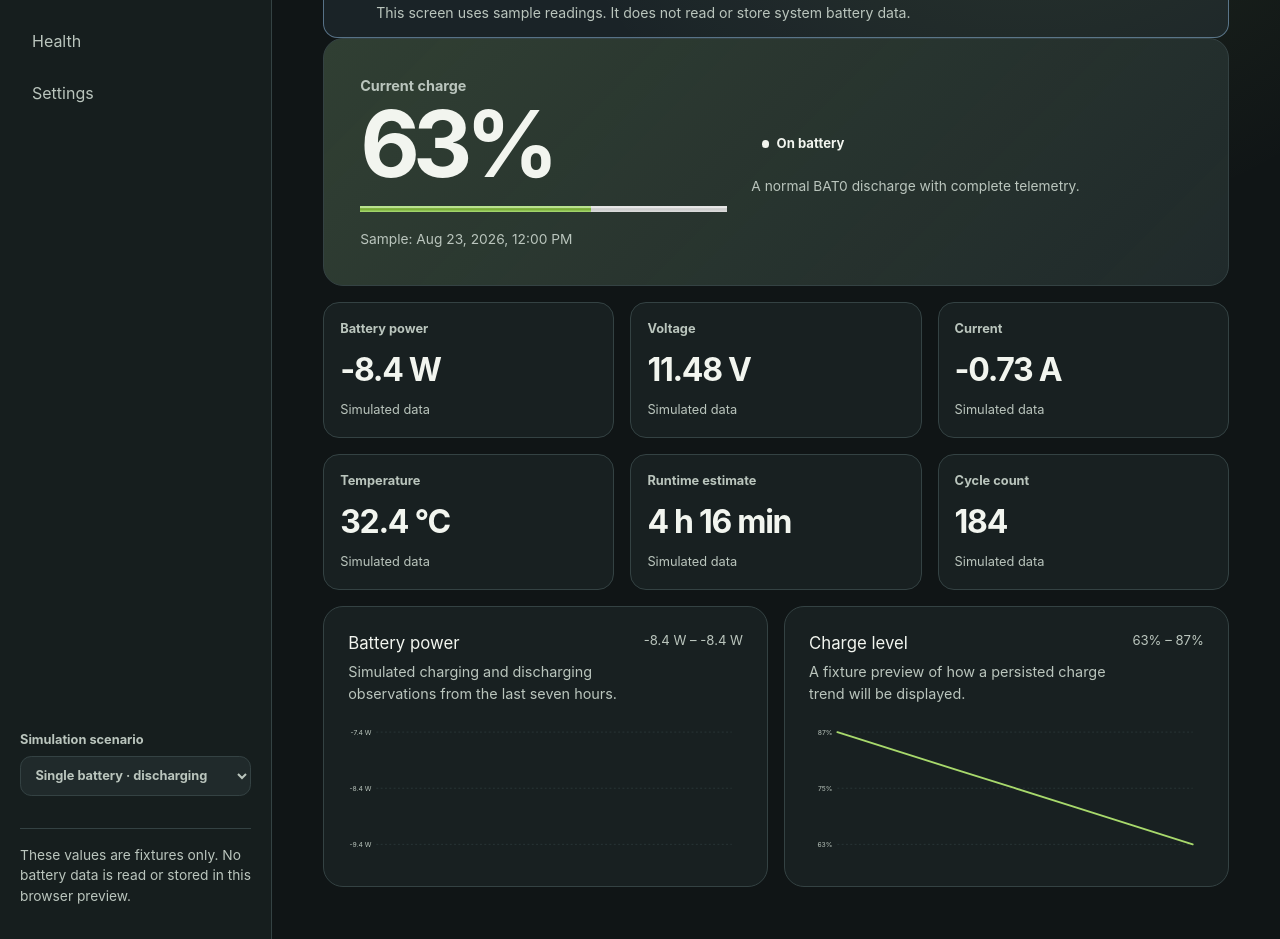
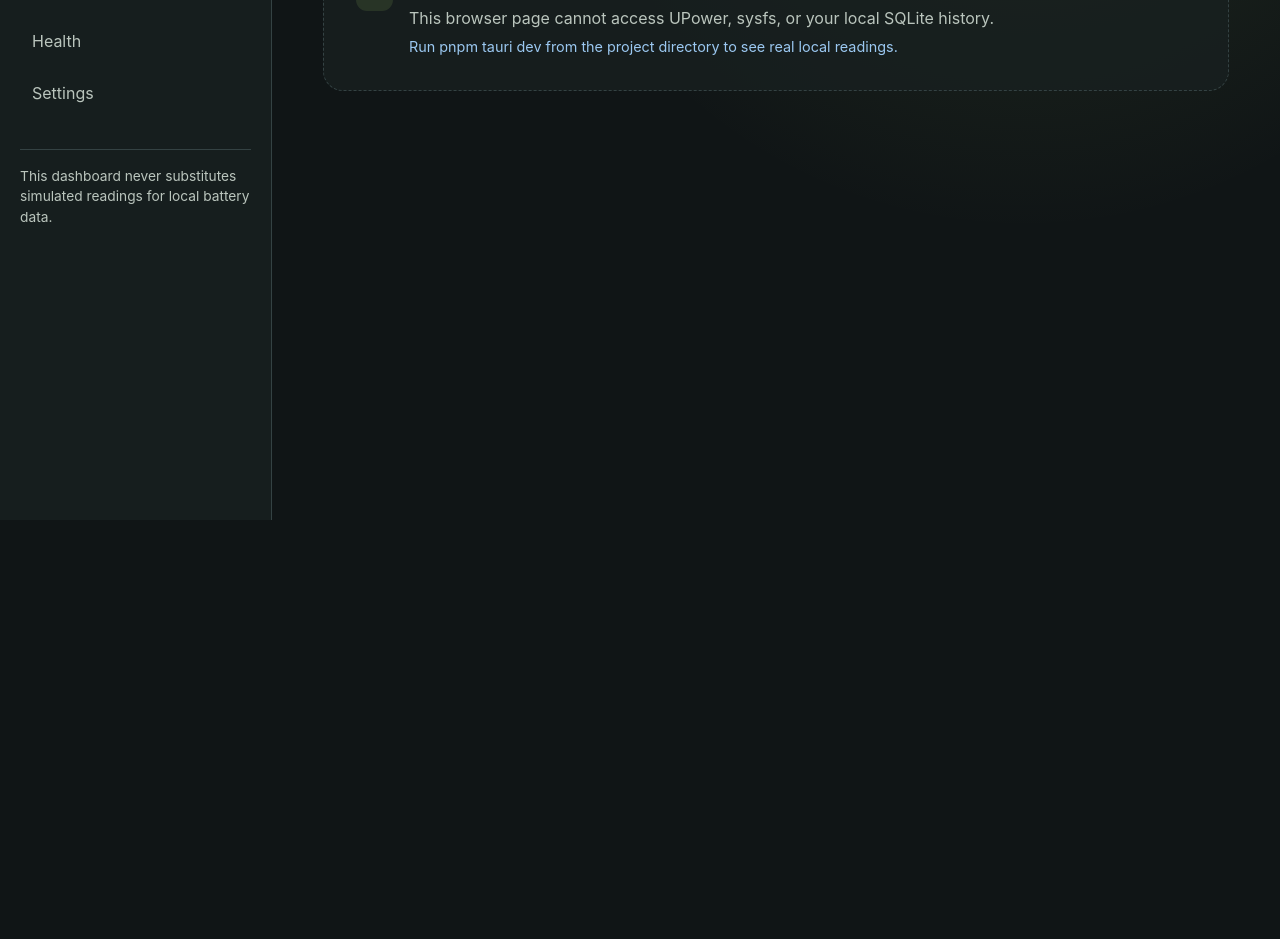
Before and after one commit to viganogabriele/battery-dashboard, a Svelte app: page / in a window 1280 px wide. Shown: the part 280-1219 px from the top of the page. After the commit the page ends 800 px from the top, so only its background shows below. Built offline with nearby package versions, Linux system fonts and the light colour scheme.

Commit message:
fix: remove simulated dashboard UI

```diff
--- a/src/App.svelte
+++ b/src/App.svelte
@@ -1,7 +1,6 @@
 <script lang="ts">
   import { onMount } from 'svelte';
 
-  import TimeSeriesChart from './lib/charts/TimeSeriesChart.svelte';
   import BatterySelector from './lib/components/BatterySelector.svelte';
   import BatteryStateBadge from './lib/components/BatteryStateBadge.svelte';
   import EmptyState from './lib/components/EmptyState.svelte';
@@ -14,10 +13,6 @@
   import SessionsView from './lib/components/SessionsView.svelte';
   import CalendarHistoryView from './lib/components/CalendarHistoryView.svelte';
   import { isMetricAvailable, type Metric } from './lib/domain/battery';
-  import {
-    dashboardScenarioCatalog,
-    findDashboardScenario,
-  } from './lib/fixtures/dashboard-scenarios';
   import SectionNavigation from './lib/navigation/SectionNavigation.svelte';
   import {
     defaultProductSection,
@@ -41,19 +36,8 @@
     type BatterySessionHistoryData,
   } from './lib/services/session-history-client';
 
-  const defaultScenario =
-    findDashboardScenario(dashboardScenarioCatalog.defaultScenarioId) ??
-    dashboardScenarioCatalog.scenarios[0];
-
-  if (!defaultScenario) {
-    throw new Error('The simulated dashboard requires at least one scenario.');
-  }
-
   let activeSection = $state<ProductSection>(defaultProductSection);
-  let selectedScenarioId = $state(defaultScenario.id);
-  let selectedBatteryId = $state(
-    defaultScenario.selectedSnapshot?.id ?? 'all-batteries',
-  );
+  let selectedBatteryId = $state('all-batteries');
   let liveDashboard = $state<BatteryDashboardData | null>(null);
   let isNativeRuntime = $state(false);
   let liveDataError = $state<string | null>(null);
@@ -74,14 +58,8 @@
   let sessionStartDate = $state('');
   let sessionEndDate = $state('');
 
-  let scenario = $derived(findDashboardScenario(selectedScenarioId) ?? defaultScenario);
-  let isSimulatedPreview = $derived(!isNativeRuntime);
-  let batteries = $derived(
-    isSimulatedPreview ? scenario.batteries : (liveDashboard?.batteries ?? []),
-  );
-  let aggregate = $derived(
-    isSimulatedPreview ? scenario.aggregate : (liveDashboard?.aggregate ?? null),
-  );
+  let batteries = $derived(liveDashboard?.batteries ?? []);
+  let aggregate = $derived(liveDashboard?.aggregate ?? null);
   let isLiveData = $derived(liveDashboard !== null);
   let selectedSnapshot = $derived.by(() => {
     if (batteries.length === 0) return null;
@@ -101,18 +79,6 @@
   let selectedSectionInfo = $derived(
     productSections.find((section) => section.id === activeSection) ??
       productSections[0],
-  );
-  let powerPoints = $derived(
-    scenario.chart.map((point) => ({
-      timestamp: point.timestamp,
-      value: point.powerWatts,
-    })),
-  );
-  let percentagePoints = $derived(
-    scenario.chart.map((point) => ({
-      timestamp: point.timestamp,
-      value: point.percentage,
-    })),
   );
   let recentHistoryPoints = $derived(
     recentHistory?.points.map((point) => ({
@@ -147,18 +113,6 @@
     if (recentHistory?.unavailableReason === 'database-unavailable') return 'error';
     return 'enabled';
   });
-
-  function selectScenario(id: string) {
-    const nextScenario = findDashboardScenario(id);
-    if (!nextScenario) return;
-
-    selectedScenarioId = id;
-    selectedBatteryId =
-      nextScenario.batteries.length > 1
-        ? 'all-batteries'
-        : (nextScenario.batteries[0]?.id ?? 'all-batteries');
-    activeSection = 'dashboard';
-  }
 
   function selectBattery(id: string) {
     selectedBatteryId = id;
@@ -314,21 +268,11 @@
   function isStale(metric: Metric<number>): boolean {
     return metric.availability === 'stale';
   }
-
-  const formatPower = (value: number) => `${formatNumber(value, 1, true)} W`;
-  const formatPercentage = (value: number) => `${formatNumber(value, 0)}%`;
 </script>
 
 <svelte:head>
-  <title
-    >{isSimulatedPreview
-      ? 'Battery Dashboard — Simulated preview'
-      : 'Battery Dashboard'}</title
-  >
-  <meta
-    name="description"
-    content="A simulated preview of the local-first Battery Dashboard interface."
-  />
+  <title>Battery Dashboard</title>
+  <meta name="description" content="A local-first Linux battery dashboard." />
 </svelte:head>
 
 <main class="dashboard-app">
@@ -337,7 +281,7 @@
       <p class="eyebrow">Local-first Linux utility</p>
       <p class="brand__name">Battery Dashboard</p>
       <p class="brand__detail">
-        {isSimulatedPreview ? 'Browser simulated preview' : 'Native local dashboard'}
+        {isNativeRuntime ? 'Native local dashboard' : 'Desktop app required'}
       </p>
     </div>
 
@@ -346,26 +290,10 @@
       onSelect={(section) => (activeSection = section)}
     />
 
-    {#if isSimulatedPreview}
-      <label class="scenario-control">
-        <span>Simulation scenario</span>
-        <select
-          value={selectedScenarioId}
-          onchange={(event) => selectScenario(event.currentTarget.value)}
-        >
-          {#each dashboardScenarioCatalog.scenarios as option (option.id)}
-            <option value={option.id}>{option.name}</option>
-          {/each}
-        </select>
-      </label>
-    {/if}
-
     <p class="sidebar__note">
       {isLiveData
         ? 'Live data and recorder controls stay local to this device.'
-        : isSimulatedPreview
-          ? 'These values are fixtures only. No battery data is read or stored in this browser preview.'
-          : 'Local battery data is unavailable; no simulated replacement is shown.'}
+        : 'This dashboard never substitutes simulated readings for local battery data.'}
     </p>
   </aside>
 
@@ -375,18 +303,12 @@
         <p class="eyebrow">{selectedSectionInfo.label}</p>
         <h1 id="page-title">{selectedSectionInfo.description}</h1>
       </div>
-      <span class="preview-badge"
-        >{isLiveData
-          ? 'Live data'
-          : isSimulatedPreview
-            ? 'Simulated data'
-            : 'Unavailable'}</span
-      >
+      <span class="preview-badge">{isLiveData ? 'Live data' : 'Unavailable'}</span>
     </header>
 
-    <ExecutionContextNotice
-      executionContext={isSimulatedPreview ? 'simulated-preview' : 'native-desktop'}
-    />
+    {#if isNativeRuntime}<ExecutionContextNotice
+        executionContext="native-desktop"
+      />{/if}
 
     {#if activeSection === 'dashboard'}
       {#if selectedSnapshot}
@@ -423,7 +345,7 @@
             <p>
               {isLiveData
                 ? 'Read locally from available Linux battery providers. Each metric names its source.'
-                : scenario.description}
+                : 'Local battery data is shown only when a provider reports it.'}
             </p>
           </div>
         </section>
@@ -431,7 +353,7 @@
         {#if selectedSnapshot.percentage.availability === 'stale'}
           <aside class="data-notice" aria-label="Stale sample warning">
             <strong>Last sample may be outdated.</strong>
-            This scenario represents a suspend gap; the chart keeps the missing interval visible.
+            The provider marked this battery reading as stale; history keeps gaps visible.
           </aside>
         {/if}
 
@@ -488,37 +410,18 @@
             selectedRange={historyRange}
             onRangeChange={selectHistoryRange}
           />
-        {:else}
-          <section class="chart-grid" aria-label="Simulated charts">
-            <TimeSeriesChart
-              id="power-chart"
-              title="Battery power"
-              description="Simulated charging and discharging observations from the last seven hours."
-              points={powerPoints}
-              formatValue={formatPower}
-              color="var(--color-power)"
-            />
-            <TimeSeriesChart
-              id="charge-chart"
-              title="Charge level"
-              description="A fixture preview of how a persisted charge trend will be displayed."
-              points={percentagePoints}
-              formatValue={formatPercentage}
-              color="var(--color-accent)"
-            />
-          </section>
         {/if}
-      {:else if isSimulatedPreview}
-        <EmptyState
-          title="No battery detected"
-          message="This simulated scenario represents a desktop system or unsupported hardware."
-          hint="The real application will show this state instead of inventing measurements."
-        />
       {:else}
         <EmptyState
-          title="Local battery data unavailable"
-          message={liveDataError ?? 'Waiting for local battery providers.'}
-          hint="Check that UPower is running and that Linux exposes a battery under /sys/class/power_supply."
+          title={isNativeRuntime
+            ? 'Local battery data unavailable'
+            : 'Open the desktop application'}
+          message={isNativeRuntime
+            ? (liveDataError ?? 'Waiting for local battery providers.')
+            : 'This browser page cannot access UPower, sysfs, or your local SQLite history.'}
+          hint={isNativeRuntime
+            ? 'Check that UPower is running and that Linux exposes a battery under /sys/class/power_supply.'
+            : 'Run pnpm tauri dev from the project directory to see real local readings.'}
         />
       {/if}
     {:else if activeSection === 'sessions'}
```
Also changed, not shown: 1 other file (tests, documents, lock files or other folders).
